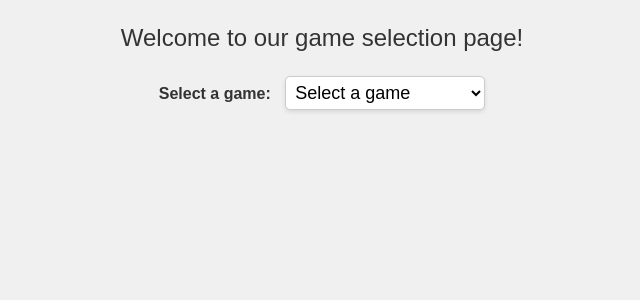
After one commit to NolanP2003/CS341_API, a PHP site: page /games/menu.php in a window 1280 px wide. The commit adds this page. Shown: the top 300 px of the page, without its empty margins (318-958 px from the left). Run offline with PHP 8.4, Linux system fonts and the light colour scheme.

Commit message:
adding game menu

```diff
--- /dev/null
+++ b/src/games/menu.php
@@ -0,0 +1,37 @@
+<!DOCTYPE html>
+<html lang="en">
+<head>
+    <meta charset="UTF-8">
+    <meta http-equiv="X-UA-Compatible" content="IE,edge">
+    <meta name="viewport" content="width=device-width, initial-scale=1.0">
+    <link rel="stylesheet" type="text/css" href="../stylesheets/gameMenu.css">
+    <title>Menu for game page</title>
+</head>
+<body>
+
+
+
+    <div id="welcome-message">
+        <p>Welcome to our game selection page!</p>
+    </div>
+
+    <div id="game-select">
+        <label for="game-selector">Select a game: </label>
+        <select id="game-selector" onchange="loadGame(this)">
+            <option value="">Select a game</option>
+            <option value="hangman">Hangman</option>
+            <option value="flappybird">Flappy Bird</option>
+            <option value="pacman">Pacman</option>
+        </select>
+    </div>
+
+    <script>
+        function loadGame(select) {
+            const selectedGame = select.value;
+            if (selectedGame) {
+                window.location.href = selectedGame + "/" + selectedGame + ".php";
+            }
+        }
+    </script>
+</body>
+</html>
--- a/src/index.php
+++ b/src/index.php
@@ -28,7 +28,7 @@
                         </a>
                     </li>
                     <li class="nav-item">
-                        <a class="nav-link" href="games/game.php">
+                        <a class="nav-link" href="games/menu.php">
                             <i class="fas fa-gamepad"></i> Games
                         </a>
                     </li>
@@ -51,6 +51,5 @@
         </section>
     </main>
 
-    <!-- Rest of your HTML content -->
 </body>
 </html>
--- /dev/null
+++ b/src/stylesheets/gameMenu.css
@@ -0,0 +1,35 @@
+body {
+    font-family: Arial, sans-serif;
+    text-align: center;
+    background-color: #f0f0f0;
+}
+
+#welcome-message {
+    font-size: 24px;
+    margin-top: 20px;
+    color: #333;
+}
+
+#game-select {
+    margin-top: 20px;
+}
+
+select {
+    font-size: 18px;
+    padding: 5px;
+}
+
+label {
+    font-weight: bold;
+    margin-right: 10px;
+    color: #333;
+}
+
+/* Style the dropdown select box */
+select {
+    background-color: #fff;
+    border: 1px solid #ccc;
+    border-radius: 5px;
+    box-shadow: 0 2px 4px rgba(0, 0, 0, 0.1);
+    width: 200px;
+}
```
Also changed, not shown: src/games/hangman/hangman.php (renamed from src/games/game.php, +4 -4 lines), src/games/hangman/hangman.js (renamed from src/games/game.js), src/stylesheets/hangman.css (renamed from src/games/game.css).
